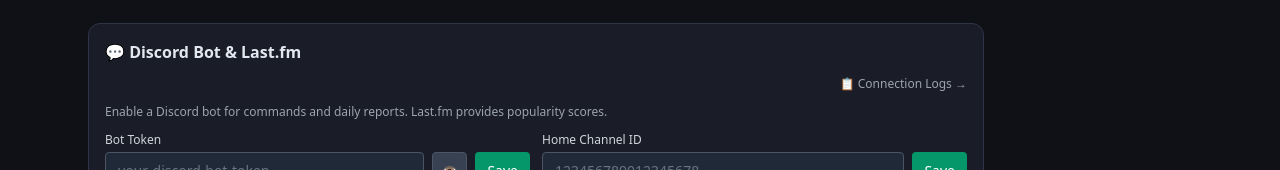
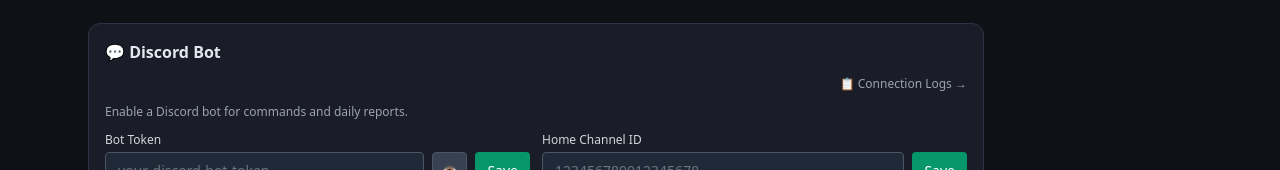
Before and after one commit to wgoff-labs/Groovarr, a Next.js app in the folder frontend/: page /settings in a window 1280 px wide. Shown: the part 566-736 px from the top of the page. Built offline with nearby package versions, Linux system fonts and the light colour scheme; no server answers.

Commit message:
ui: fix indentation and extra div in Discord block header

```diff
--- a/frontend/src/app/settings/page.tsx
+++ b/frontend/src/app/settings/page.tsx
@@ -364,11 +364,11 @@
         </div>
       </div>
 
-      {/* ── Discord Bot & Last.fm ── */}
+      {/* ── Discord Bot ── */}
       <div className="card space-y-3">
-        {/* Header: left=title, right=status rows + logs link */}
+        {/* Header: left=title, right=status + logs link */}
         <div className="grid grid-cols-2">
-          <h2 className="text-base font-semibold flex items-center gap-2">💬 Discord Bot &amp; Last.fm</h2>
+          <h2 className="text-base font-semibold flex items-center gap-2">💬 Discord Bot</h2>
           <div className="space-y-1 text-right">
             <div className="flex items-center justify-end gap-3">
               {discordStatus && (
@@ -379,22 +379,13 @@
                 </>
               )}
             </div>
-            <div className="flex items-center justify-end gap-3">
-              {lastfmStatus && (
-                <>
-                  <span className="text-xs text-gray-400">Last.fm</span>
-                  <p className={`text-xs ${connColor(lastfmStatus)}`}>{connLabel(lastfmStatus)}</p>
-                  {connBtn(lastfmStatus, connActing === 'lastfm', 'lastfm', handleConnection)}
-                </>
-              )}
-            </div>
           </div>
         </div>
         <div className="flex items-center justify-end">
           <Link href="/logs" className="text-xs text-gray-400 hover:text-emerald-400 transition-colors">📋 Connection Logs →</Link>
         </div>
         <p className="text-xs text-gray-400">
-          Enable a Discord bot for commands and daily reports. Last.fm provides popularity scores.
+          Enable a Discord bot for commands and daily reports.
         </p>
 
         {/* Discord bot config */}
```
